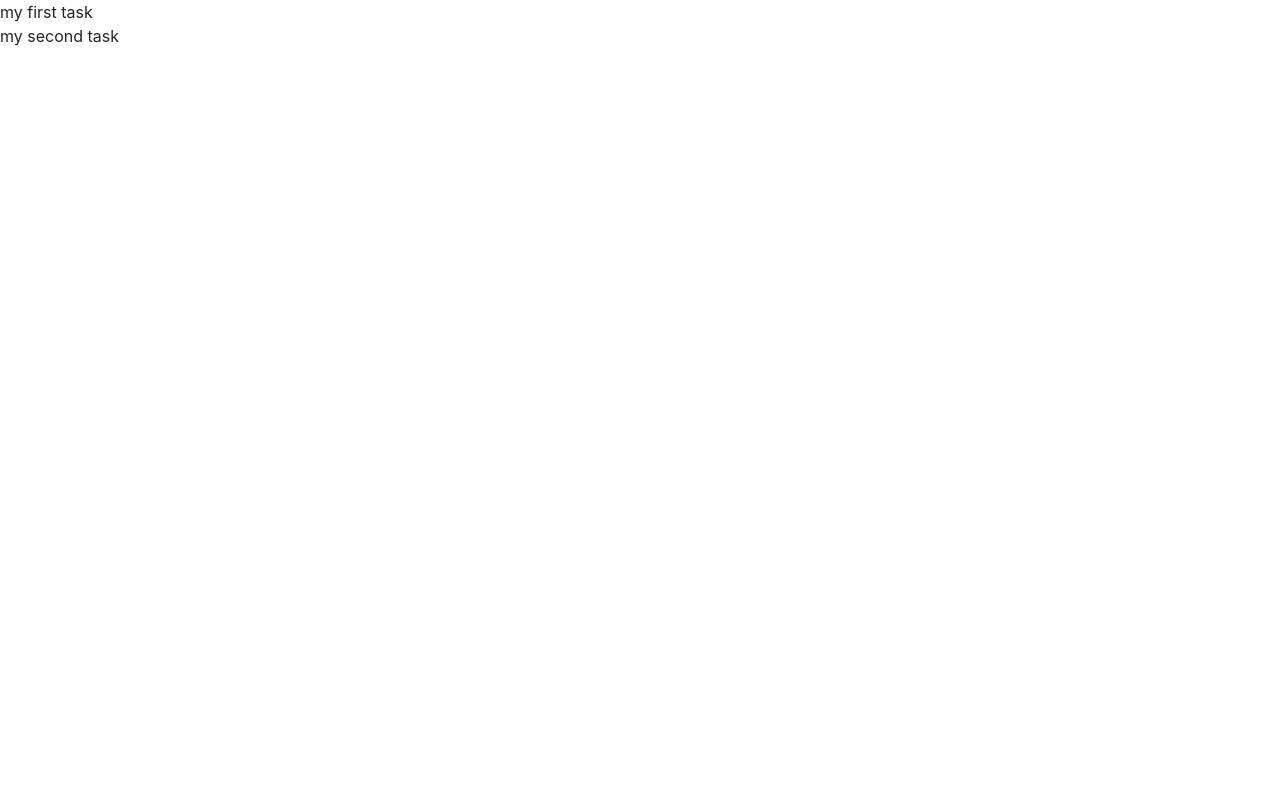
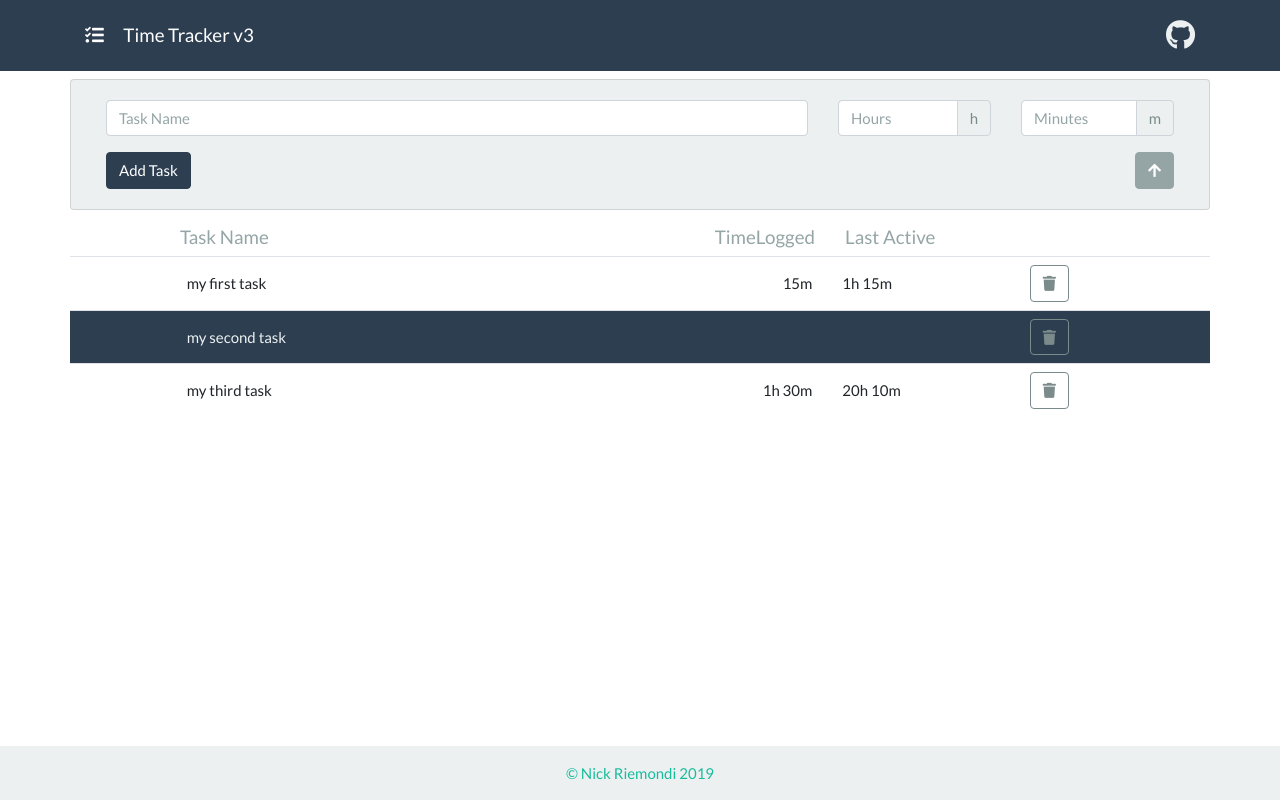
Before and after one commit to nickrie/time-tracker-vue, a Vue app: page / in a window 1280 px wide. Built offline with nearby package versions, Linux system fonts and the light colour scheme.

Commit message:
added navbar and footer; mocked up Tasks and Task; starting AddTask

```diff
--- a/public/index.html
+++ b/public/index.html
@@ -6,14 +6,12 @@
     <meta name="viewport" content="width=device-width,initial-scale=1.0" />
     <link rel="icon" href="<%= BASE_URL %>favicon.ico" />
     <title>Time Tracker v3</title>
-    <!-- bootstrap -->
+    <!-- bootstrap included for styling -->
     <link
       rel="stylesheet"
-      href="https://stackpath.bootstrapcdn.com/bootstrap/4.3.0/css/bootstrap.min.css"
-      integrity="sha384-PDle/QlgIONtM1aqA2Qemk5gPOE7wFq8+Em+G/hmo5Iq0CCmYZLv3fVRDJ4MMwEA"
-      crossorigin="anonymous"
+      href="https://bootswatch.com/4/flatly/bootstrap.min.css"
     />
-    <!-- font awesome -->
+    <!-- fontawesome included for icons -->
     <link
       rel="stylesheet"
       href="https://use.fontawesome.com/releases/v5.7.2/css/all.css"
@@ -32,5 +30,18 @@
     </noscript>
     <div id="app"></div>
     <!-- built files will be auto injected -->
+
+    <!-- bootstrap JS dependencies - needed for collapse -->
+    <script src="https://code.jquery.com/jquery-3.3.1.min.js"></script>
+    <script
+      src="https://cdnjs.cloudflare.com/ajax/libs/popper.js/1.14.6/umd/popper.min.js"
+      integrity="sha384-wHAiFfRlMFy6i5SRaxvfOCifBUQy1xHdJ/yoi7FRNXMRBu5WHdZYu1hA6ZOblgut"
+      crossorigin="anonymous"
+    ></script>
+    <script
+      src="https://stackpath.bootstrapcdn.com/bootstrap/4.2.1/js/bootstrap.min.js"
+      integrity="sha384-B0UglyR+jN6CkvvICOB2joaf5I4l3gm9GU6Hc1og6Ls7i6U/mkkaduKaBhlAXv9k"
+      crossorigin="anonymous"
+    ></script>
   </body>
 </html>
--- a/src/App.vue
+++ b/src/App.vue
@@ -1,39 +1,76 @@
 <template>
   <div id="app">
-    <Tasks v-bind:tasks="tasks" />
+    <Navbar/>
+    <AddTask />
+    <Tasks v-bind:tasks="tasks" v-on:delete-task="deleteTask"/>
+    <Footer/>
   </div>
 </template>
 
 <script>
-import Tasks from './components/Tasks';
+import Navbar from "./components/layout/Navbar";
+import AddTask from './components/AddTask';
+import Tasks from "./components/Tasks";
+import Footer from "./components/layout/Footer";
 
 export default {
-  name: 'app',
+  name: "app",
   components: {
-    Tasks
+    Navbar,
+    AddTask,
+    Tasks,
+    Footer
   },
   data() {
     return {
       tasks: [
         {
           id: 1,
-          name: 'my first task',
-          last: null,
+          name: "my first task",
+          logged: "15m",
+          last: "1h 15m",
           started: null
         },
         {
           id: 2,
-          name: 'my second task',
+          name: "my second task",
+          logged: null,
           last: null,
+          started: new Date()
+        },
+        {
+          id: 3,
+          name: "my third task",
+          logged: "1h 30m",
+          last: "20h 10m",
           started: null
         }
       ]
+    };
+  },
+  methods: {
+    deleteTask(id) {
+      alert("delete " + id);
+      this.tasks = this.tasks.filter(task => task.id != id);
     }
   }
-}
+};
 </script>
 
 <style>
 #app {
 }
+
+body {
+  min-height: 100vh;
+  position: relative;
+  margin: 0;
+  padding-bottom: 30px;
+}
+
+footer {
+  position: absolute;
+  bottom: 0;
+  width: 100vw;
+}
 </style>
--- /dev/null
+++ b/src/components/AddTask.vue
@@ -0,0 +1,76 @@
+<template>
+  <div class="card bg-light container mt-2">
+    <div class="card-body">
+      <form class="ml-auto my-0" @submit="handleSubmit">
+        <div class="row">
+          <div class="form-group col-md-6 col-lg-8">
+            <input
+              name="name"
+              class="form-control mr-sm-2"
+              type="text"
+              placeholder="Task Name"
+              autocomplete="off"
+              value
+            >
+          </div>
+          <div class="form-group col-md-3 col-lg-2">
+            <div class="input-group">
+              <input
+                name="hours"
+                class="form-control"
+                type="number"
+                placeholder="Hours"
+                autocomplete="off"
+                value
+              >
+              <div class="input-group-append">
+                <div class="input-group-text">h</div>
+              </div>
+            </div>
+          </div>
+          <div class="form-group col-md-3 col-lg-2">
+            <div class="input-group">
+              <input
+                name="minutes"
+                class="form-control"
+                type="number"
+                placeholder="Minutes"
+                autocomplete="off"
+                value
+              >
+              <div class="input-group-append">
+                <div class="input-group-text">m</div>
+              </div>
+            </div>
+          </div>
+        </div>
+
+        <div class="row">
+          <div class="col">
+            <button class="btn btn-md-block btn-primary">Add Task</button>
+          </div>
+          <div class="col text-right">
+            <button class="btn btn-secondary" type="button" @click="hideForm">
+              <i class="fas fa-arrow-up"/>
+            </button>
+          </div>
+        </div>
+      </form>
+    </div>
+  </div>
+</template>
+
+<script>
+export default {
+  name: "AddTask",
+  methods: {
+    handleSubmit(e) {
+      e.preventDefault();
+      alert("submit");
+    },
+    hideForm() {
+      alert("hide form");
+    }
+  }
+};
+</script>
--- /dev/null
+++ b/src/components/Task.vue
@@ -0,0 +1,36 @@
+<template>
+  <div
+    class="row row-task border-top p-2 align-items-center"
+    v-bind:class="{'bg-primary text-light':task.started !== null}"
+    @click="toggleTask"
+  >
+    <div class="col col-1"></div>
+    <div class="col col4">{{task.name}}</div>
+    <div class="col col-2 text-right">{{task.logged}}</div>
+    <div class="col col-2">{{task.last}}</div>
+    <div class="col col-2">
+      <button
+        type="button"
+        class="btn btn-outline-dark btn-delete"
+        @click="$emit('delete-task', task.id)"
+      >
+        <i class="fas fa-trash"/>
+      </button>
+    </div>
+  </div>
+</template>
+
+<script>
+export default {
+  name: "Task",
+  props: ["task"],
+  methods: {
+    toggleTask() {
+      this.task.started = this.task.started === null ? new Date() : null;
+    }
+  }
+};
+</script>
+
+<style scoped>
+</style>
--- a/src/components/Tasks.vue
+++ b/src/components/Tasks.vue
@@ -1,15 +1,76 @@
 <template>
-  <div>
-    <div v-bind:key="task.id" v-for="task in tasks">{{task.name}}</div>
+  <div id="task-list" class="container mt-3 mb-5">
+    <div class="row text-secondary" id="row-header">
+      <div class="col col-1"></div>
+      <div class="col col-4">
+        <h5>Task Name</h5>
+      </div>
+      <div class="col col-3 text-right">
+        <h5>
+          <span class="d-none d-lg-inline">Time</span>Logged
+        </h5>
+      </div>
+      <div class="col col-2">
+        <h5>
+          Last
+          <span class="d-none d-lg-inline">Active</span>
+        </h5>
+      </div>
+      <div class="col col-2"></div>
+    </div>
+    <div v-bind:key="task.id" v-for="task in tasks">
+      <Task v-bind:task="task" v-on:delete-task="$emit('delete-task', task.id)"/>
+    </div>
   </div>
 </template>
 
 <script>
+import Task from "./Task";
+
 export default {
   name: "Tasks",
+  components: {
+    Task
+  },
   props: ["tasks"]
 };
 </script>
 
 <style scoped>
+.fa-stop {
+  color: red;
+}
+.fa-play {
+  color: #18bc9c;
+}
+
+/*
+  hover actions should not occur on touch devices
+  in order to prevent having to double click on mobile
+  to click buttons or start/stop a task
+*/
+
+.hover-icon {
+  display: none;
+}
+
+@media (pointer: fine) {
+  #task-list .row-task:hover {
+    background-color: #eee;
+  }
+  #task-list .row-task .hover-icon {
+    display: none;
+  }
+  #task-list .row-task:hover .hover-icon {
+    display: block;
+  }
+
+  .btn-edit:hover:enabled {
+    color: blue;
+  }
+
+  .btn-delete:hover:enabled {
+    color: red;
+  }
+}
 </style>
--- /dev/null
+++ b/src/components/layout/Footer.vue
@@ -0,0 +1,15 @@
+<template>
+  <footer class="bg-light py-3 text-center text-success">
+    <p class="mb-0">
+      &copy;
+      <a href="https://github.com/nickrie">Nick Riemondi</a>
+      {{' ' + new Date().getFullYear()}}
+    </p>
+  </footer>
+</template>
+
+<script>
+export default {
+  name: "Footer"
+};
+</script>
--- /dev/null
+++ b/src/components/layout/Navbar.vue
@@ -0,0 +1,19 @@
+<template>
+  <nav class="navbar sticky-top navbar-expand-md navbar-dark bg-primary">
+    <div class="container">
+      <a href="#!" class="navbar-brand">
+        <i class="fas fa-tasks pr-3"/>
+        Time Tracker v3
+      </a>
+      <a href="https://github.com/nickrie" class="text-light ml-2">
+        <i class="fab fa-github fa-2x"/>
+      </a>
+    </div>
+  </nav>
+</template>
+
+<script>
+export default {
+  name: "Navbar"
+};
+</script>
```
